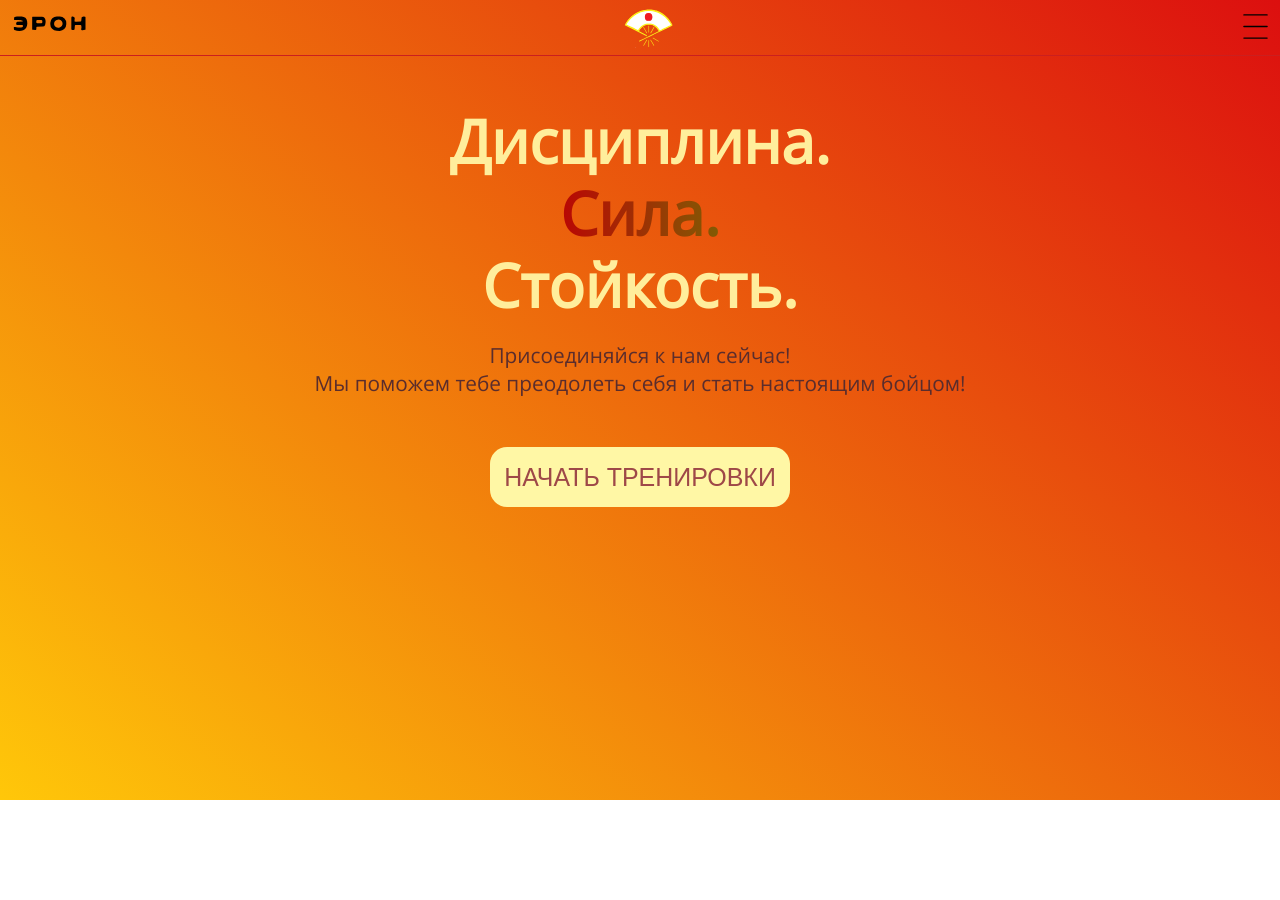
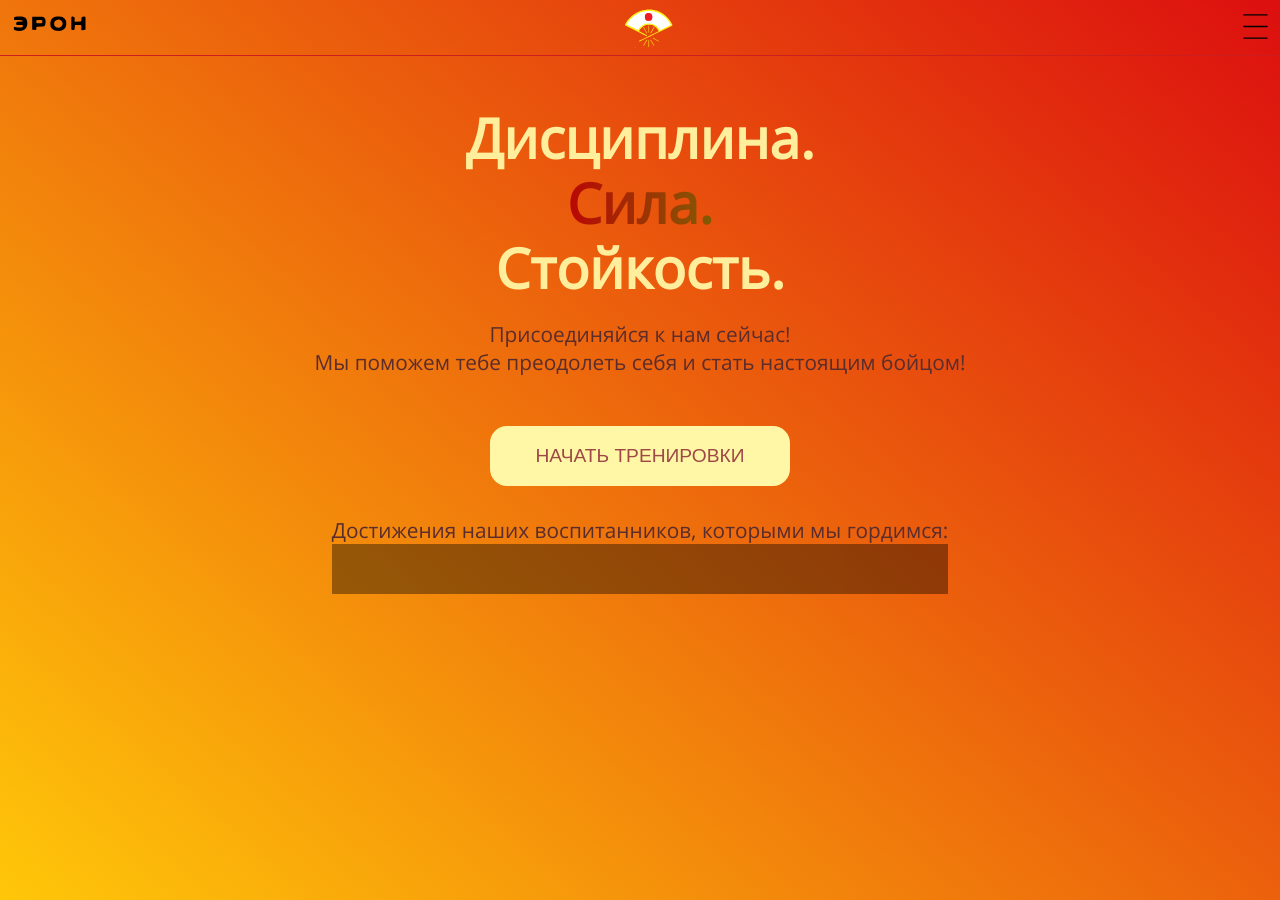
Before and after one commit to Ko1iya/mma, a React (Create React App) app: page / in a window 1280 px wide. Before the commit the page ends 800 px from the top, so only its background shows below. Built offline with nearby package versions, Linux system fonts and the light colour scheme.

Commit message:
webkit for animation

```diff
--- a/package.json
+++ b/package.json
@@ -1,6 +1,7 @@
 {
   "name": "prod-project",
   "version": "0.1.0",
+  "homepage": "https://ko1iya.github.io/mma/",
   "private": true,
   "dependencies": {
     "@testing-library/jest-dom": "^5.16.5",
@@ -10,6 +11,7 @@
     "@types/node": "^16.18.38",
     "@types/react": "^18.2.14",
     "@types/react-dom": "^18.2.6",
+    "gh-pages": "^5.0.0",
     "react": "^18.2.0",
     "react-dom": "^18.2.0",
     "react-icons": "^4.10.1",
@@ -23,7 +25,9 @@
     "build": "react-scripts build",
     "test": "react-scripts test",
     "eject": "react-scripts eject",
-    "component": "generate-react component"
+    "component": "generate-react component",
+    "deploy": "gh-pages -d build",
+    "predeploy": "npm run build"
   },
   "eslintConfig": {
     "extends": [
--- a/src/components/Achievements/Achievements.tsx
+++ b/src/components/Achievements/Achievements.tsx
@@ -1,9 +1,17 @@
+import Carusel from "../Carusel/Carusel"
+import MainText from "../MainText/MainText"
 import styles from "./achievements.module.css"
 
 interface AchievementsProps {}
 
 function Achievements(prop: AchievementsProps) {
-  return <div className={styles.achievements}></div>
+  return (
+    <div className={styles.achievements}>
+      <MainText>Достижения наших воспитанников, которыми мы гордимся:</MainText>
+
+      <Carusel />
+    </div>
+  )
 }
 
 export default Achievements
--- a/src/components/Achievements/achievements.module.css
+++ b/src/components/Achievements/achievements.module.css
@@ -1,2 +1,3 @@
 .achievements {
+  margin-top: 30px;
 }
--- /dev/null
+++ b/src/components/Carusel/Carusel.tsx
@@ -0,0 +1,13 @@
+import styles from "./carusel.module.css"
+
+interface CaruselProps {}
+
+function Carusel(prop: CaruselProps) {
+  return (
+    <div className={styles.carusel}>
+      <div className={styles.caruselContainer}></div>
+    </div>
+  )
+}
+
+export default Carusel
--- /dev/null
+++ b/src/components/Carusel/carusel.module.css
@@ -0,0 +1,12 @@
+.carusel {
+  width: auto;
+  height: 50px;
+  background-color: rgba(0, 0, 0, 0.387);
+  position: relative;
+}
+
+.caruselContainer {
+  height: 100%;
+  min-width: 900px;
+  position: absolute;
+}
--- a/src/components/Main/Main.tsx
+++ b/src/components/Main/Main.tsx
@@ -1,6 +1,7 @@
 import TitleMotivation from "../TitleMotivation/TitleMotivation"
 import styles from "./main.module.css"
 import Calling from "../Сalling/Calling"
+import Achievements from "../Achievements/Achievements"
 
 interface MainProps {}
 
@@ -9,6 +10,7 @@ function Main(prop: MainProps) {
     <main className={styles.main}>
       <TitleMotivation />
       <Calling />
+      <Achievements />
     </main>
   )
 }
--- /dev/null
+++ b/src/components/MainText/MainText.tsx
@@ -0,0 +1,18 @@
+import styles from "./mainText.module.css"
+
+interface MainTextProps {
+  children: string
+  className?: string
+}
+
+function MainText(prop: MainTextProps) {
+  console.log(prop)
+
+  return (
+    <div className={`${styles.mainText} ${prop.className}`}>
+      {prop.children}
+    </div>
+  )
+}
+
+export default MainText
--- /dev/null
+++ b/src/components/MainText/mainText.module.css
@@ -0,0 +1,5 @@
+.mainText {
+  margin: 0;
+  color: #5a2d2d;
+  font-size: 1.3em;
+}
--- a/src/components/MyApp/myApp.module.css
+++ b/src/components/MyApp/myApp.module.css
@@ -1,5 +1,9 @@
+:root {
+  --extra-height: 100px;
+}
+
 .myApp {
   width: 100%;
-  min-height: 100vh;
+  min-height: calc(100vh + var(--extra-height));
   background-image: linear-gradient(221deg, #dc0f0f, #ffc709);
 }
--- a/src/components/TitleMotivation/titleMotivation.module.css
+++ b/src/components/TitleMotivation/titleMotivation.module.css
@@ -8,7 +8,7 @@
 }
 
 .titleMotivationEl {
-  font-size: 60px;
+  font-size: 55px;
   font-weight: 900;
   margin: -5px 0px;
   color: #ffee9c;
@@ -17,23 +17,29 @@
 
 @keyframes dotAnimation {
   0% {
+    -webkit-transform: translateY(0);
     transform: translateY(0);
   }
   25% {
+    background: -webkit-linear-gradient(to right, #b80000, #7e5700);
     background: linear-gradient(to right, #b80000, #7e5700);
+    -webkit-background-clip: text;
     background-clip: text;
     color: transparent;
+    -webkit-transform: translateY(0);
     transform: translateY(0);
   }
   50% {
     color: #ffee9c;
-
+    -webkit-transform: translateY(0);
     transform: translateY(0);
   }
   75% {
+    -webkit-transform: translateY(0);
     transform: translateY(0);
   }
   100% {
+    -webkit-transform: translateY(0);
     transform: translateY(0);
   }
 }
--- a/src/components/Сalling/Calling.tsx
+++ b/src/components/Сalling/Calling.tsx
@@ -1,4 +1,5 @@
 import ButCalling from "../ButCalling/ButCalling"
+import MainText from "../MainText/MainText"
 import styles from "./calling.module.css"
 
 interface СallingProps {}
@@ -6,10 +7,13 @@ interface СallingProps {}
 function Сalling(prop: СallingProps) {
   return (
     <div className={styles.сalling}>
-      <p className={styles.сallingEl}>Присоединяйся к нам сейчас!</p>
-      <p className={styles.сallingEl}>
+      <MainText className={styles.сallingEl}>
+        Присоединяйся к нам сейчас!
+      </MainText>
+      <MainText className={styles.сallingEl}>
         Мы поможем тебе преодолеть себя и стать настоящим бойцом!
-      </p>
+      </MainText>
+
       <ButCalling text='НАЧАТЬ ТРЕНИРОВКИ' />
     </div>
   )
--- a/src/components/Сalling/calling.module.css
+++ b/src/components/Сalling/calling.module.css
@@ -1,6 +1,5 @@
 .сalling {
   padding: 0 20px 0 20px;
-  font-size: 1.3em;
   margin-top: 20px;
   display: flex;
   flex-direction: column;
@@ -8,7 +7,5 @@
 }
 
 .сallingEl {
-  color: #5a2d2d;
   text-align: center;
-  margin: 0;
 }
```
Also changed, not shown: 1 other file (tests, documents, lock files or other folders).
